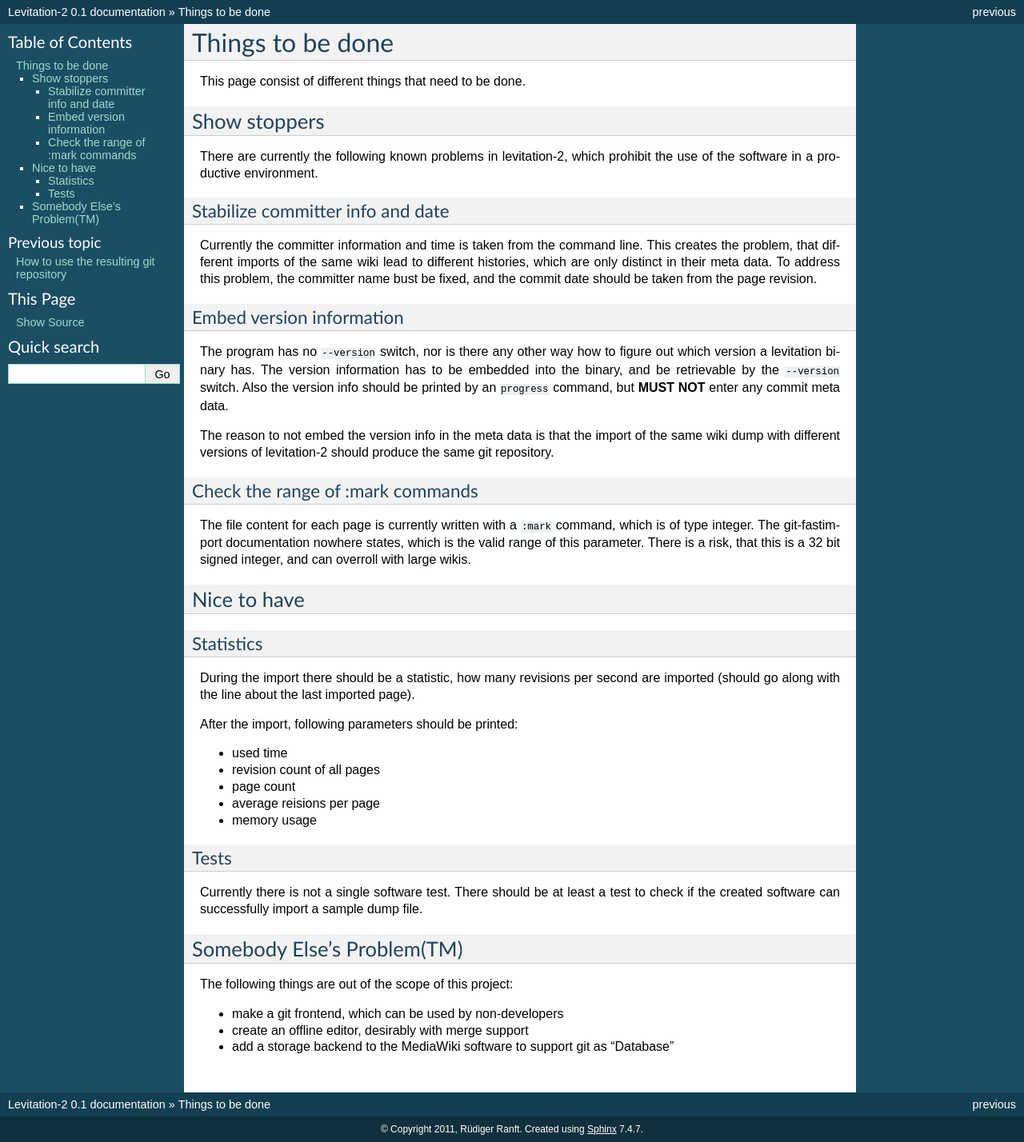
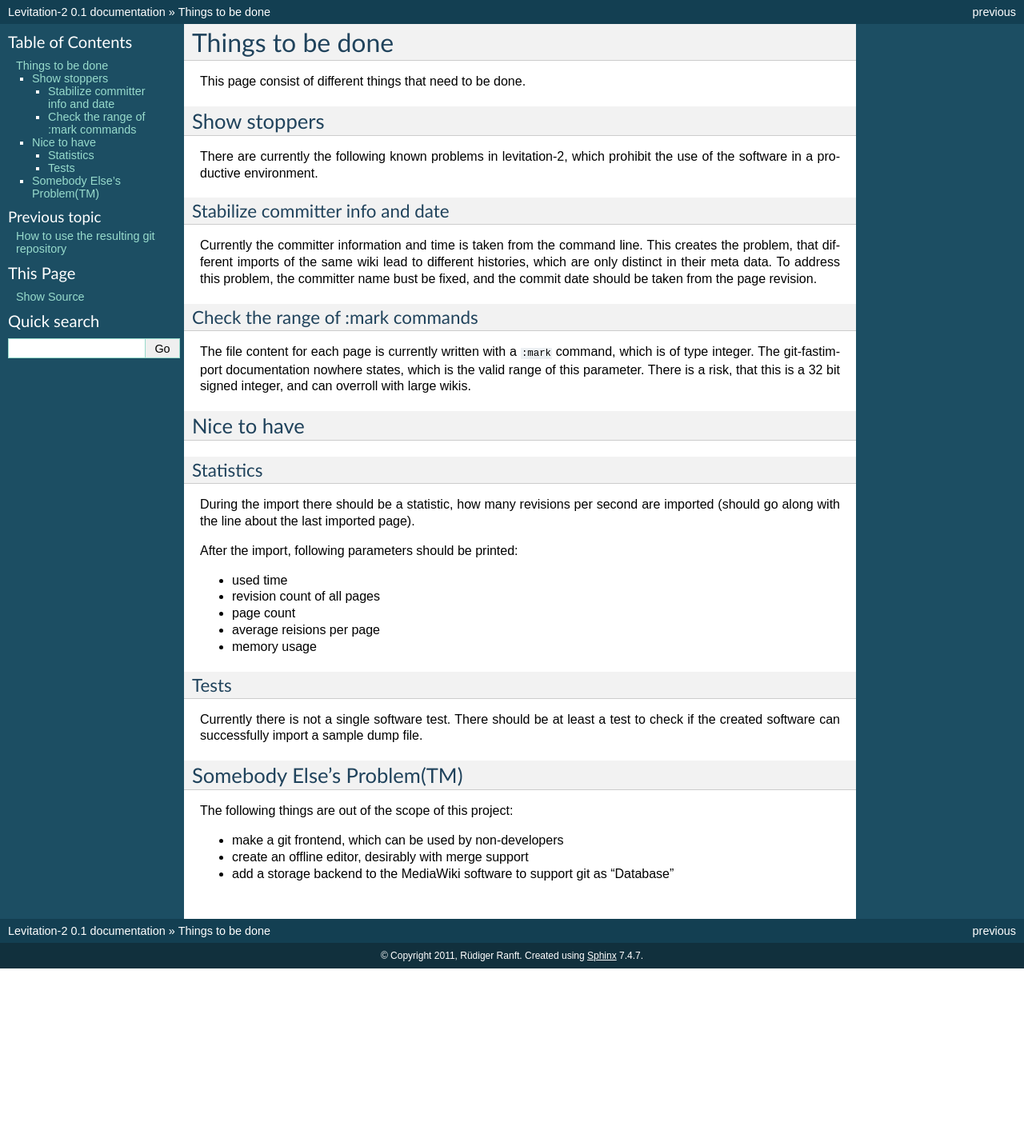
Before and after one commit to sguzman/elevation-c-import, a Sphinx documentation site: the page built from doc/todo.txt, in a window 1280 px wide. Shown: the whole page at 80% size. Built offline with Sphinx 7.4.7, drawn with Linux system fonts in a browser that asks for light colours; after the commit the page ends 1211 px from its top, so only the background shows below that.

Commit message:
Removed the TODO-entry for the fixed revision-entry.

```diff
--- a/doc/todo.txt
+++ b/doc/todo.txt
@@ -17,13 +17,6 @@ This creates the problem, that different imports of the same wiki lead to
 different histories, which are only distinct in their meta data. To address
 this problem, the committer name bust be fixed, and the commit date should be
 taken from the page revision.
-
-Embed version information
-.........................
-
-The program has no ``--version`` switch, nor is there any other way how to figure out which version a levitation binary has. The version information has to be embedded into the binary, and be retrievable by the ``--version`` switch. Also the version info should be printed by an ``progress`` command, but **MUST NOT** enter any commit meta data.
-
-The reason to not embed the version info in the meta data is that the import of the same wiki dump with different versions of levitation-2 should produce the same git repository.
 
 Check the range of :mark commands
 .................................
```
